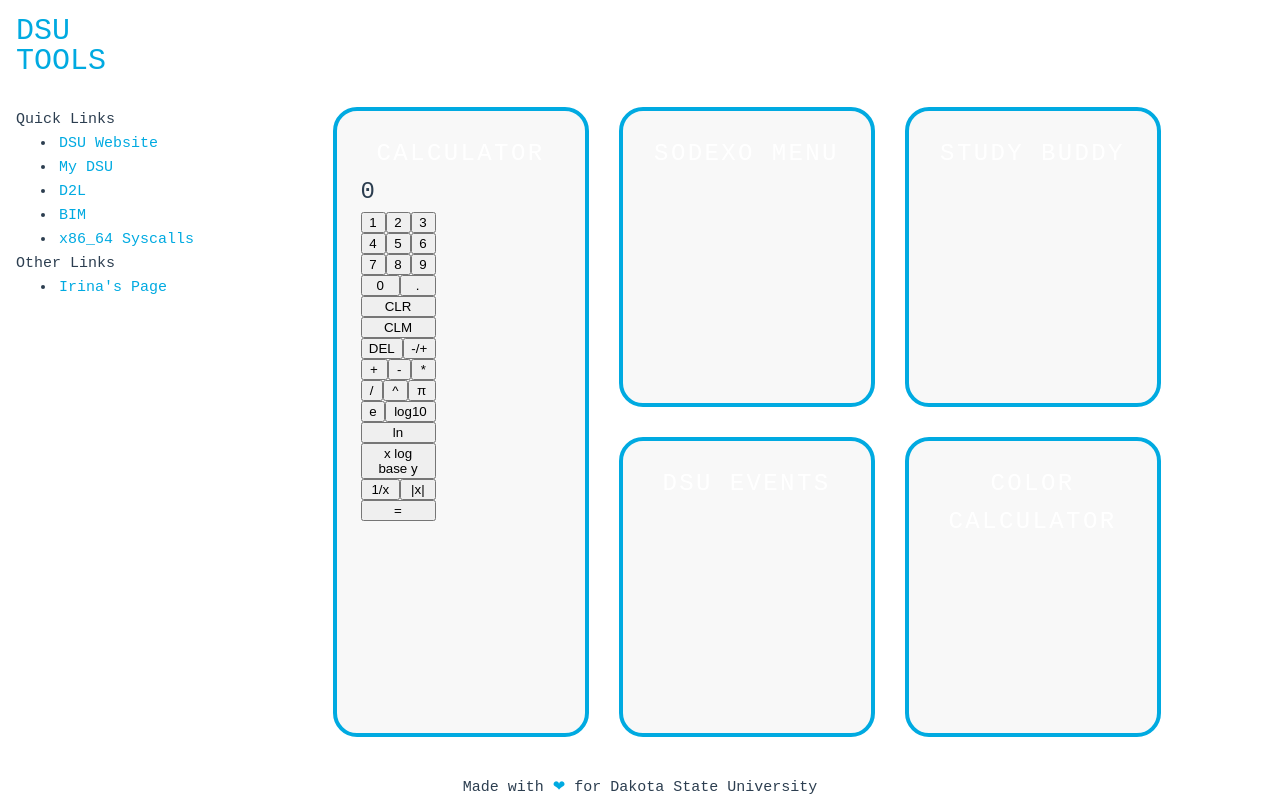
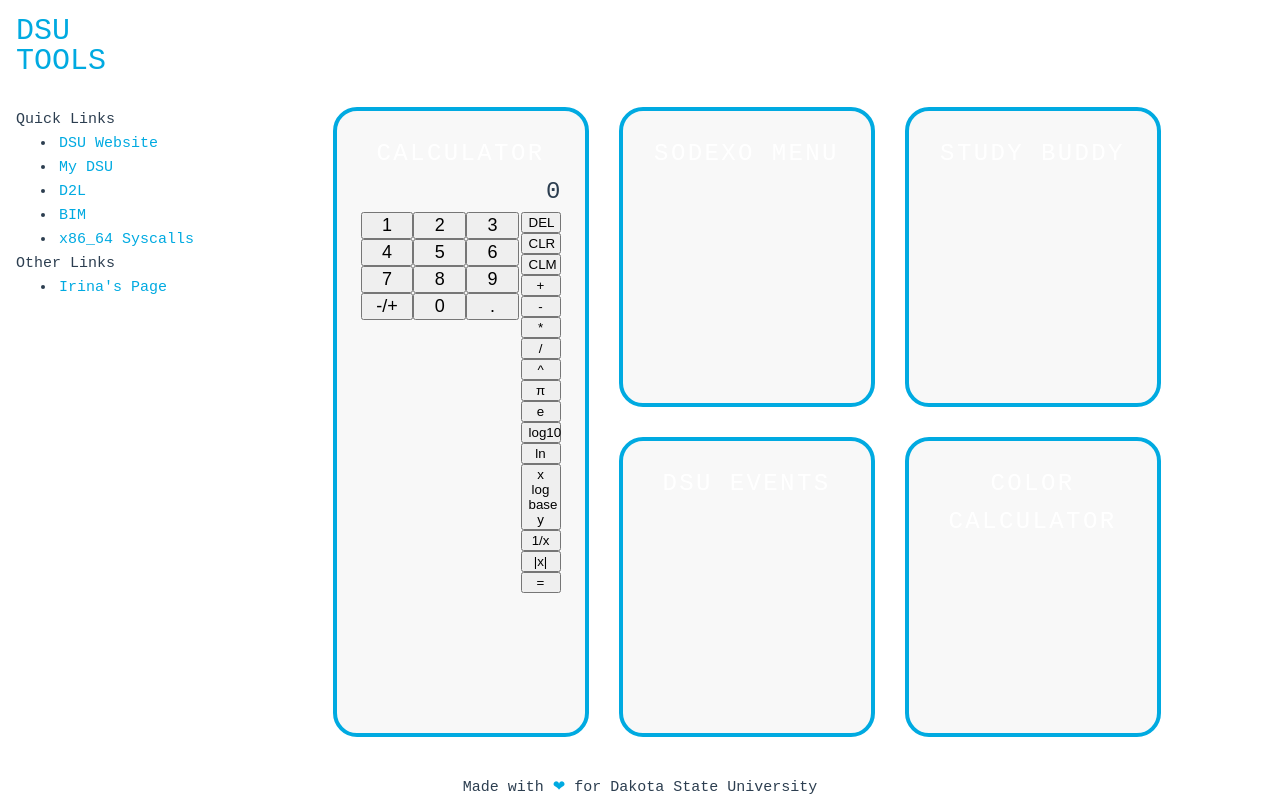
Before and after one commit to DavidMedin/dsu.tools, a Vue app in the folder dsutools-frontend/: page / in a window 1280 px wide. Built offline with nearby package versions, Linux system fonts and the light colour scheme.

Commit message:
Formatted Number pad

```diff
--- a/dsutools-frontend/src/components/Calculator.vue
+++ b/dsutools-frontend/src/components/Calculator.vue
@@ -174,27 +174,26 @@ function Equals()
 <template>
   <!-- NUMBER BUTTONS -->
 
-  <div>
-    <p> {{ curNumber }} </p>
-    <div class="parent-flex">
-    <button class="child-flex" @click="Append('1')"> 1 </button>
-    <button class="child-flex" @click="Append('2')"> 2 </button>
-    <button class="child-flex" @click="Append('3')"> 3 </button>
-    <button class="child-flex" @click="Append('4')"> 4 </button>
-    <button class="child-flex" @click="Append('5')"> 5 </button>
-    <button class="child-flex" @click="Append('6')"> 6 </button>
-    <button class="child-flex" @click="Append('7')"> 7 </button>
-    <button class="child-flex" @click="Append('8')"> 8 </button>
-    <button class="child-flex" @click="Append('9')"> 9 </button>
-    <button class="child-flex" @click="Append('0')"> 0 </button>
-    <button class="child-flex" @click="Append('.')"> . </button>
+    <p class="number-box"> {{ curNumber }} </p>
+    <div class="number-pad">
+      <button class="number-button" @click="Append('1')"> 1 </button>
+      <button class="number-button" @click="Append('2')"> 2 </button>
+      <button class="number-button" @click="Append('3')"> 3 </button>
+      <button class="number-button" @click="Append('4')"> 4 </button>
+      <button class="number-button" @click="Append('5')"> 5 </button>
+      <button class="number-button" @click="Append('6')"> 6 </button>
+      <button class="number-button" @click="Append('7')"> 7 </button>
+      <button class="number-button" @click="Append('8')"> 8 </button>
+      <button class="number-button" @click="Append('9')"> 9 </button>
+      <button class="number-button" @click="Operation(Operator.NEG)"> -/+ </button>
+      <button class="number-button" @click="Append('0')"> 0 </button>
+      <button class="number-button" @click="Append('.')"> . </button>
     </div>
   <!-- OTHER BUTTONS -->
     <div class="parent-flex">
+      <button class="child-flex" @click="Delete()"> DEL </button>
       <button class="child-flex" @click="Clear()"> CLR </button>
       <button class="child-flex" @click="ClearMem()"> CLM </button>
-    <button class="child-flex" @click="Delete()"> DEL </button>
-    <button class="child-flex" @click="Operation(Operator.NEG)"> -/+ </button>
       <button class="child-flex" @click="Operation(Operator.ADD)"> + </button>
       <button class="child-flex" @click="Operation(Operator.SUB)"> - </button>
       <button class="child-flex" @click="Operation(Operator.MUL)"> * </button>
@@ -209,7 +208,6 @@ function Equals()
       <button class="child-flex" @click="Operation(Operator.ABS)"> |x| </button>
       <button class="child-flex" @click="Equals()"> = </button>
     </div>
-  </div>
 
 </template>
 
@@ -222,15 +220,36 @@ function Equals()
     text-decoration-color: black;
   }
 
+  .number-box {
+    flex-grow: 2;
+    text-align: right;
+  }
+
+  .number-pad {
+    max-width: 80%;
+    max-height: 100%;
+    display: flex;
+    flex-direction: row;
+    flex-wrap: wrap;
+    float: left;
+  }
+
+  .number-button {
+    width: 33%;
+    font-size: large;
+    text-align: center;
+  }
+
   .parent-flex {
     display: flex;
-    max-width: 75px;
     flex-direction: row;
     flex-wrap: wrap;
   }
 
   .child-flex {
-    flex-grow: 2;
+    flex-grow: 5;
+    max-width: 100%;
+    text-align: center;
   }
 
 </style>
```
Lines whose indentation alone changed are shown as unchanged.
